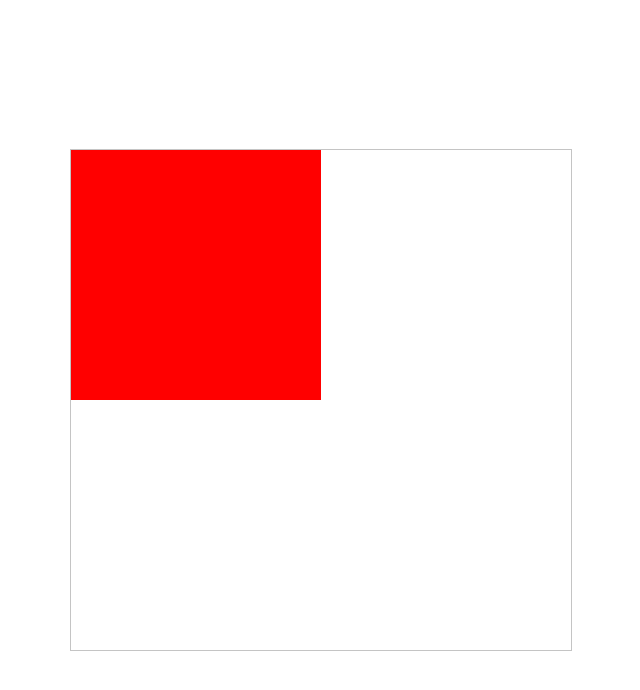
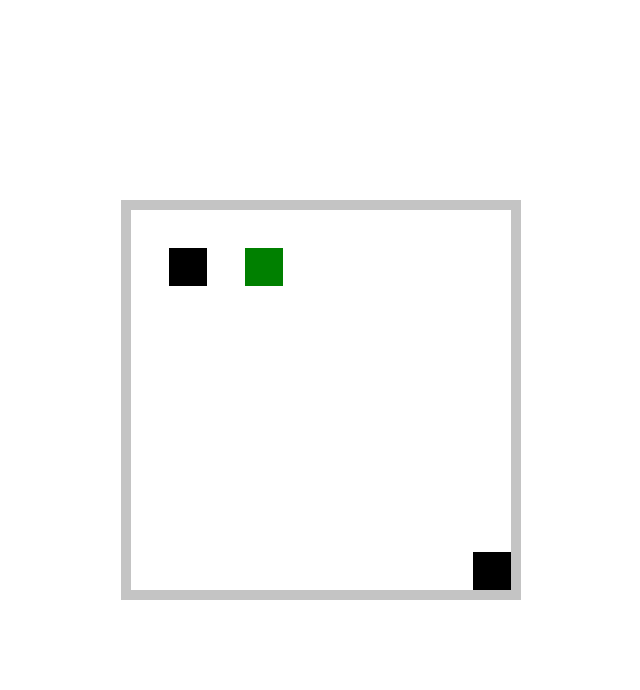
Before and after one commit to VictorPereiira/canvas-study, a plain HTML site: page index.html in a window 1280 px wide. Shown: the whole page, without its empty margins (319-959 px from the left). Drawn offline with Linux system fonts and the light colour scheme.

Commit message:
feat: start renderScreen

```diff
--- a/index.html
+++ b/index.html
@@ -10,7 +10,7 @@
 </head>
 
 <body>
-    <canvas id="screen" width="500px" height="500px"></canvas>
+    <canvas id="screen" width="10px" height="10px"></canvas>
     <script src="script.js"></script>
 </body>
 
--- a/script.js
+++ b/script.js
@@ -1,13 +1,32 @@
 const screen = document.getElementById('screen')
 const context = screen.getContext('2d');
 
-const element = {
-    'color': 'red',
-    'positionX': 0,
-    'positionY': 0,
-    'width': 250,
-    'height': 250
+const game = {
+    players: {
+        'player1': { x: 1, y: 1 },
+        'player2': { x: 9, y: 9 }
+    },
+    fruits: {
+        'fruit1': { x: 3, y: 1 }
+    }
 }
 
-context.fillStyle = element.color
-context.fillRect(element.positionX, element.positionY, element.width, element.height)
+renderScreen()
+
+function renderScreen() {
+    context.fillStyle = 'white'
+    context.fillRect(0, 0, 10, 10)
+
+    for (playerId in game.players) {
+        const player = game.players[playerId]
+        context.fillStyle = 'black'
+        context.fillRect(player.x, player.y, 1, 1)
+    }
+    for (fruitId in game.fruits) {
+        const fruit = game.fruits[fruitId]
+        context.fillStyle = 'green'
+        context.fillRect(fruit.x, fruit.y, 1, 1)
+    }
+
+    requestAnimationFrame(renderScreen)
+}
--- a/style.css
+++ b/style.css
@@ -12,5 +12,10 @@ body {
 }
 
 #screen {
-    border: 1px solid #c4c4c4;
+    border: 10px solid #c4c4c4;
+    image-rendering: pixelated;
+    image-rendering: crisp-edges;
+    image-rendering: -moz-crisp-edges;
+    width: 400px;
+    height: 400px;
 }
```
